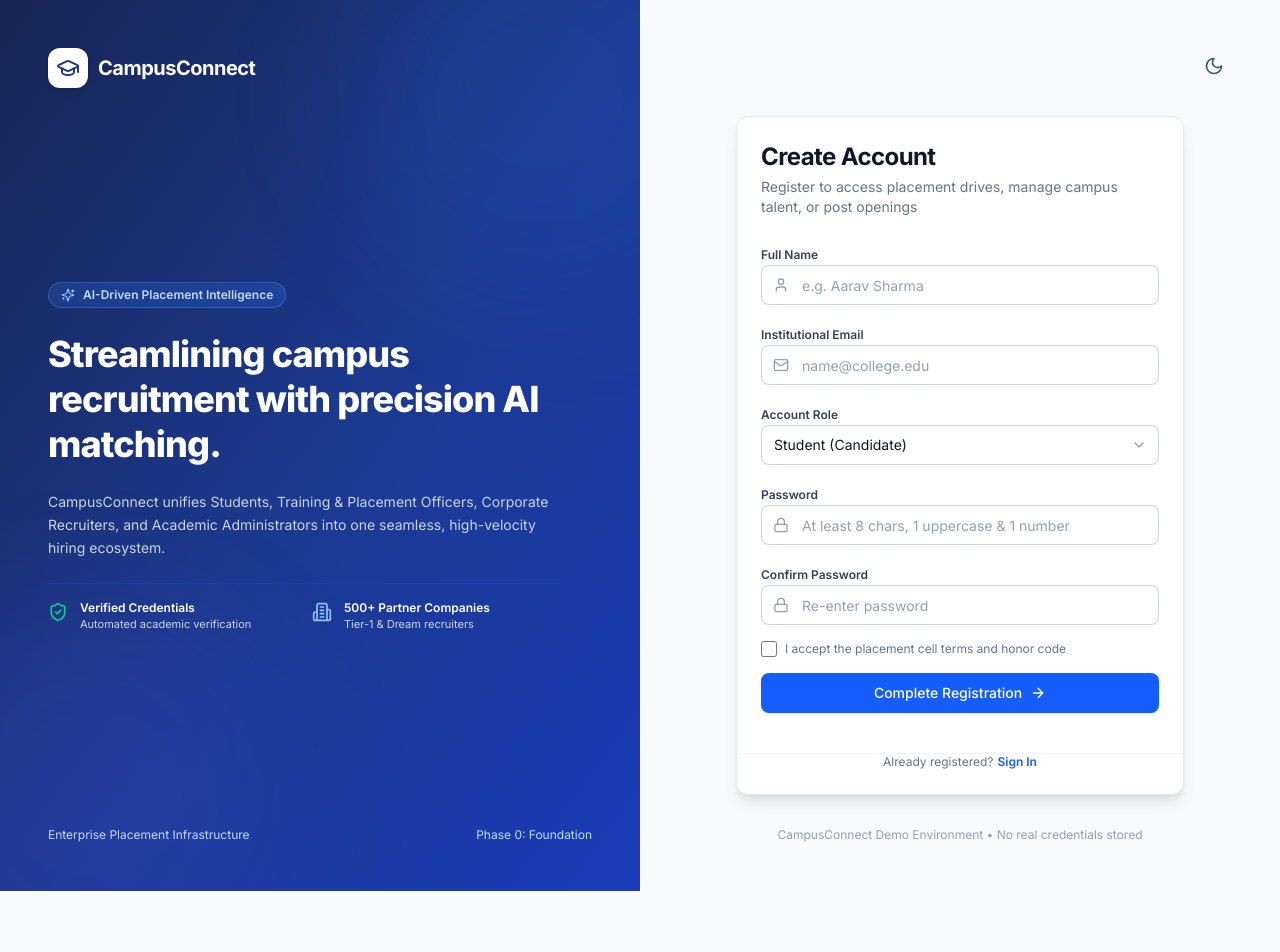
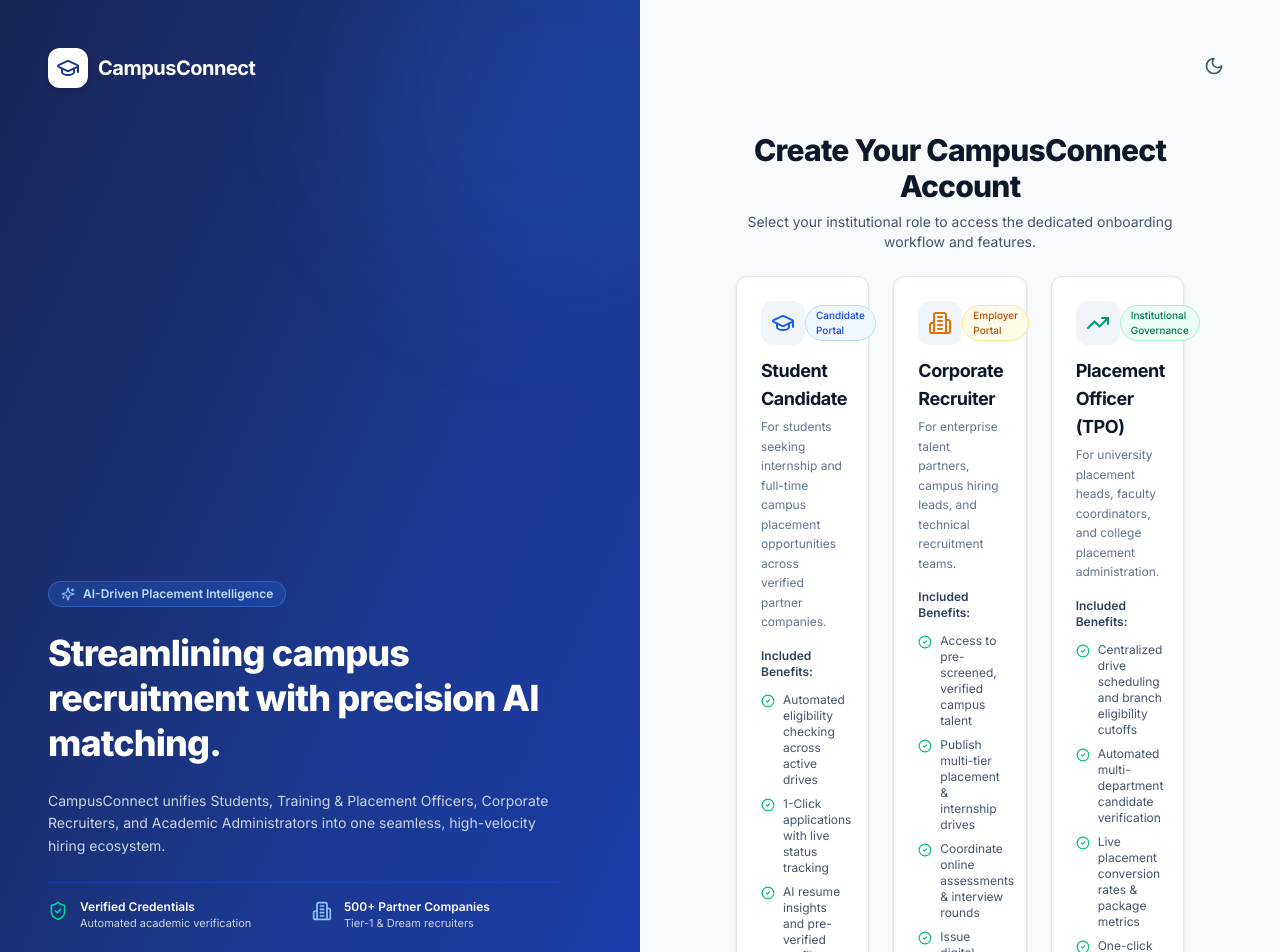
Before and after one commit to purush777196/college-placement-system, a React (Vite) app: page /auth/register in a window 1280 px wide. Shown: the top 952 px of the page. Before the commit the page ends 891 px from the top, so only its background shows below. Built offline with nearby package versions, Linux system fonts and the light colour scheme.

Commit message:
feat: add role selection registration page

```diff
--- a/src/pages/auth/RegisterPage.jsx
+++ b/src/pages/auth/RegisterPage.jsx
@@ -1,170 +1,160 @@
-import React, { useState } from 'react';
-import { Link, useNavigate } from 'react-router-dom';
-import { useForm } from 'react-hook-form';
-import { zodResolver } from '@hookform/resolvers/zod';
-import { User, Mail, Lock, ArrowRight, CheckCircle2 } from 'lucide-react';
-import { registerSchema } from '../../schemas/authSchemas';
-import { authMockService } from '../../services/mock/auth.mock';
-import { useAuth } from '../../hooks/useAuth';
+import React from 'react';
+import { Link } from 'react-router-dom';
+import {
+  GraduationCap,
+  Building2,
+  TrendingUp,
+  ArrowRight,
+  CheckCircle2,
+  ShieldAlert,
+} from 'lucide-react';
+import { Card, CardHeader, CardTitle, CardDescription, CardContent, CardFooter } from '../../components/ui/Card';
+import { Badge } from '../../components/ui/Badge';
 import Button from '../../components/ui/Button';
-import Input from '../../components/ui/Input';
-import Select from '../../components/ui/Select';
-import { Card, CardHeader, CardTitle, CardDescription, CardContent, CardFooter } from '../../components/ui/Card';
 
 export const RegisterPage = () => {
-  const [isSubmitting, setIsSubmitting] = useState(false);
-  const [successMessage, setSuccessMessage] = useState(null);
-  const { loginAsRole } = useAuth();
-  const navigate = useNavigate();
-
-  const {
-    register,
-    handleSubmit,
-    formState: { errors },
-  } = useForm({
-    resolver: zodResolver(registerSchema),
-    defaultValues: {
-      fullName: '',
-      email: '',
-      role: 'student',
-      password: '',
-      confirmPassword: '',
-      termsAccepted: false,
+  const roles = [
+    {
+      id: 'student',
+      title: 'Student Candidate',
+      badge: 'Candidate Portal',
+      badgeVariant: 'primary',
+      icon: <GraduationCap className="h-6 w-6 text-blue-600 dark:text-blue-400" />,
+      borderHover: 'hover:border-blue-500 hover:ring-1 hover:ring-blue-500',
+      description:
+        'For students seeking internship and full-time campus placement opportunities across verified partner companies.',
+      benefits: [
+        'Automated eligibility checking across active drives',
+        '1-Click applications with live status tracking',
+        'AI resume insights and pre-verified profile',
+        'Direct interview schedules & offer notices',
+      ],
+      route: '/register/student',
+      ctaText: 'Register as Student',
     },
-  });
-
-  const onSubmit = async (data) => {
-    try {
-      setIsSubmitting(true);
-      const res = await authMockService.register(data);
-      setSuccessMessage(res.message);
-      loginAsRole(data.role);
-      setTimeout(() => {
-        navigate(`/${data.role}/dashboard`);
-      }, 1000);
-    } finally {
-      setIsSubmitting(false);
-    }
-  };
+    {
+      id: 'recruiter',
+      title: 'Corporate Recruiter',
+      badge: 'Employer Portal',
+      badgeVariant: 'warning',
+      icon: <Building2 className="h-6 w-6 text-amber-600 dark:text-amber-400" />,
+      borderHover: 'hover:border-amber-500 hover:ring-1 hover:ring-amber-500',
+      description:
+        'For enterprise talent partners, campus hiring leads, and technical recruitment teams.',
+      benefits: [
+        'Access to pre-screened, verified campus talent',
+        'Publish multi-tier placement & internship drives',
+        'Coordinate online assessments & interview rounds',
+        'Issue digital offers with automated pipeline tracking',
+      ],
+      route: '/register/recruiter',
+      ctaText: 'Register as Recruiter',
+    },
+    {
+      id: 'tpo',
+      title: 'Placement Officer (TPO)',
+      badge: 'Institutional Governance',
+      badgeVariant: 'success',
+      icon: <TrendingUp className="h-6 w-6 text-emerald-600 dark:text-emerald-400" />,
+      borderHover: 'hover:border-emerald-500 hover:ring-1 hover:ring-emerald-500',
+      description:
+        'For university placement heads, faculty coordinators, and college placement administration.',
+      benefits: [
+        'Centralized drive scheduling and branch eligibility cutoffs',
+        'Automated multi-department candidate verification',
+        'Live placement conversion rates & package metrics',
+        'One-click NIRF and NBA accreditation data export',
+      ],
+      route: '/register/tpo',
+      ctaText: 'Register as Placement Officer',
+    },
+  ];
 
   return (
-    <Card className="shadow-lg border-slate-200 dark:border-slate-800">
-      <CardHeader className="space-y-1">
-        <CardTitle className="text-2xl font-bold">Create Account</CardTitle>
-        <CardDescription>
-          Register to access placement drives, manage campus talent, or post openings
+    <div className="w-full max-w-4xl mx-auto space-y-6 py-4">
+      <div className="text-center space-y-2">
+        <h1 className="text-3xl font-extrabold tracking-tight text-slate-900 dark:text-slate-100">
+          Create Your CampusConnect Account
+        </h1>
+        <p className="text-sm text-slate-600 dark:text-slate-400 max-w-lg mx-auto">
+          Select your institutional role to access the dedicated onboarding workflow and features.
+        </p>
+      </div>
+
+      <div className="grid grid-cols-1 md:grid-cols-3 gap-6">
+        {roles.map((role) => (
+          <Card
+            key={role.id}
+            className={`flex flex-col justify-between transition-all duration-200 border-slate-200 dark:border-slate-800 shadow-sm hover:shadow-md ${role.borderHover}`}
+          >
+            <CardHeader className="space-y-3 pb-4">
+              <div className="flex items-center justify-between">
+                <div className="p-2.5 rounded-xl bg-slate-100 dark:bg-slate-800">
+                  {role.icon}
+                </div>
+                <Badge variant={role.badgeVariant} className="text-[10px]">
+                  {role.badge}
+                </Badge>
+              </div>
+              <div>
+                <CardTitle className="text-lg font-bold">{role.title}</CardTitle>
+                <CardDescription className="text-xs mt-1 leading-relaxed">
+                  {role.description}
                 </CardDescription>
+              </div>
             </CardHeader>
 
-      <CardContent className="space-y-4">
-        {successMessage && (
-          <div className="flex items-center gap-2 rounded-lg bg-emerald-50 p-3 text-xs text-emerald-700 dark:bg-emerald-950/40 dark:text-emerald-300 border border-emerald-200 dark:border-emerald-800">
-            <CheckCircle2 className="h-4 w-4 shrink-0" />
-            <span>{successMessage} Redirecting to your dashboard...</span>
-          </div>
-        )}
+            <CardContent className="space-y-3 text-xs pt-0 flex-1">
+              <p className="font-semibold text-slate-700 dark:text-slate-300">Included Benefits:</p>
+              <ul className="space-y-2 text-slate-600 dark:text-slate-400">
+                {role.benefits.map((benefit, idx) => (
+                  <li key={idx} className="flex items-start gap-2">
+                    <CheckCircle2 className="h-3.5 w-3.5 text-emerald-500 shrink-0 mt-0.5" />
+                    <span>{benefit}</span>
+                  </li>
+                ))}
+              </ul>
+            </CardContent>
 
-        <form onSubmit={handleSubmit(onSubmit)} className="space-y-4">
-          <div className="space-y-1">
-            <label className="text-xs font-semibold text-slate-700 dark:text-slate-300">
-              Full Name
-            </label>
-            <Input
-              placeholder="e.g. Aarav Sharma"
-              leftIcon={<User className="h-4 w-4" />}
-              error={errors.fullName?.message}
-              {...register('fullName')}
-            />
-          </div>
-
-          <div className="space-y-1">
-            <label className="text-xs font-semibold text-slate-700 dark:text-slate-300">
-              Institutional Email
-            </label>
-            <Input
-              type="email"
-              placeholder="name@college.edu"
-              leftIcon={<Mail className="h-4 w-4" />}
-              error={errors.email?.message}
-              {...register('email')}
-            />
-          </div>
-
-          <div className="space-y-1">
-            <label className="text-xs font-semibold text-slate-700 dark:text-slate-300">
-              Account Role
-            </label>
-            <Select
-              options={[
-                { value: 'student', label: 'Student (Candidate)' },
-                { value: 'tpo', label: 'Placement Officer (TPO)' },
-                { value: 'recruiter', label: 'Corporate Recruiter' },
-                { value: 'admin', label: 'System Administrator' },
-              ]}
-              error={errors.role?.message}
-              {...register('role')}
-            />
-          </div>
-
-          <div className="space-y-1">
-            <label className="text-xs font-semibold text-slate-700 dark:text-slate-300">
-              Password
-            </label>
-            <Input
-              type="password"
-              placeholder="At least 8 chars, 1 uppercase & 1 number"
-              leftIcon={<Lock className="h-4 w-4" />}
-              error={errors.password?.message}
-              {...register('password')}
-            />
-          </div>
-
-          <div className="space-y-1">
-            <label className="text-xs font-semibold text-slate-700 dark:text-slate-300">
-              Confirm Password
-            </label>
-            <Input
-              type="password"
-              placeholder="Re-enter password"
-              leftIcon={<Lock className="h-4 w-4" />}
-              error={errors.confirmPassword?.message}
-              {...register('confirmPassword')}
-            />
-          </div>
-
-          <div className="flex items-center gap-2">
-            <input
-              type="checkbox"
-              id="terms"
-              className="h-4 w-4 rounded border-slate-300 text-blue-600 focus:ring-blue-500 cursor-pointer"
-              {...register('termsAccepted')}
-            />
-            <label htmlFor="terms" className="text-xs text-slate-500 cursor-pointer">
-              I accept the placement cell terms and honor code
-            </label>
-          </div>
-          {errors.termsAccepted && (
-            <p className="text-xs text-rose-600 font-medium">{errors.termsAccepted.message}</p>
-          )}
-
+            <CardFooter className="pt-4 border-t border-slate-100 dark:border-slate-800">
+              <Link to={role.route} className="w-full">
                 <Button
-            type="submit"
                   className="w-full"
-            isLoading={isSubmitting}
+                  variant={role.id === 'student' ? 'primary' : 'outline'}
                   rightIcon={<ArrowRight className="h-4 w-4" />}
                 >
-            Complete Registration
+                  {role.ctaText}
                 </Button>
-        </form>
-      </CardContent>
-
-      <CardFooter className="border-t border-slate-100 dark:border-slate-800 text-center text-xs text-slate-500 justify-center">
-        Already registered?{' '}
-        <Link to="/auth/login" className="font-semibold text-blue-600 hover:underline dark:text-blue-400 ml-1">
-          Sign In
               </Link>
             </CardFooter>
           </Card>
+        ))}
+      </div>
+
+      {/* Administrator Policy Disclaimer */}
+      <div className="rounded-xl bg-amber-50 dark:bg-amber-950/30 p-4 border border-amber-200 dark:border-amber-900/40 text-xs text-amber-800 dark:text-amber-300 flex items-start gap-3">
+        <ShieldAlert className="h-5 w-5 text-amber-600 dark:text-amber-400 shrink-0 mt-0.5" />
+        <div className="space-y-1">
+          <p className="font-semibold">Notice Regarding Administrator Access</p>
+          <p className="text-[11px] leading-relaxed">
+            System Administrator accounts cannot be registered publicly. Administrator privileges are
+            strictly provisioned through institutional governance. To review admin capabilities,
+            please sign in using the{' '}
+            <Link to="/login" className="font-semibold underline hover:text-amber-900 dark:hover:text-amber-100">
+              Demo Administrator account
+            </Link>
+            .
+          </p>
+        </div>
+      </div>
+
+      <div className="text-center text-xs text-slate-500">
+        Already have an account?{' '}
+        <Link to="/login" className="font-semibold text-blue-600 hover:underline dark:text-blue-400">
+          Sign in here
+        </Link>
+      </div>
+    </div>
   );
 };
 
```
Lines whose indentation alone changed are shown as unchanged.
